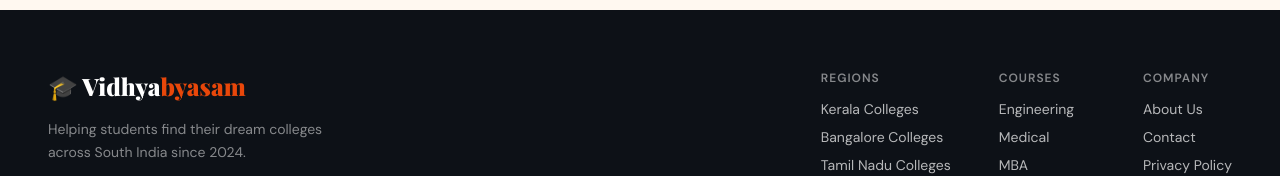
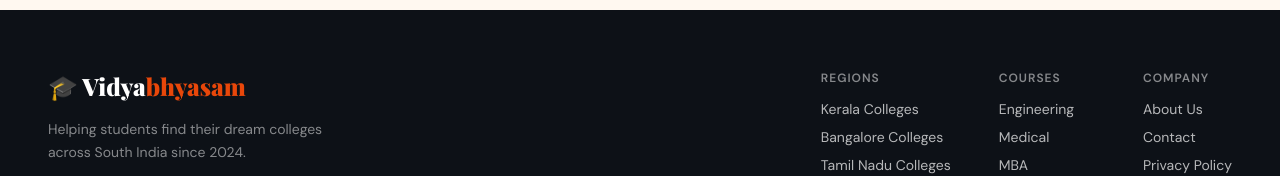
Before and after one commit to Dinoy77/vidhyabyasam, a React (Vite) app: page / in a window 1280 px wide. Shown: the part 3828-4004 px from the top of the page. Built offline with nearby package versions, Linux system fonts and the light colour scheme.

Commit message:
fix: updated spelling to Vidyabhyasam in footer

```diff
--- a/src/components/Footer.jsx
+++ b/src/components/Footer.jsx
@@ -5,7 +5,7 @@ export default function Footer() {
     <footer style={styles.footer}>
       <div style={styles.inner}>
         <div style={styles.brand}>
-          <div style={styles.logo}>🎓 Vidhya<span style={{ color: 'var(--accent)' }}>byasam</span></div>
+          <div style={styles.logo}>🎓 Vidya<span style={{ color: 'var(--accent)' }}>bhyasam</span></div>
           <p style={styles.tagline}>
             Helping students find their dream colleges<br />across South India since 2024.
           </p>
```
